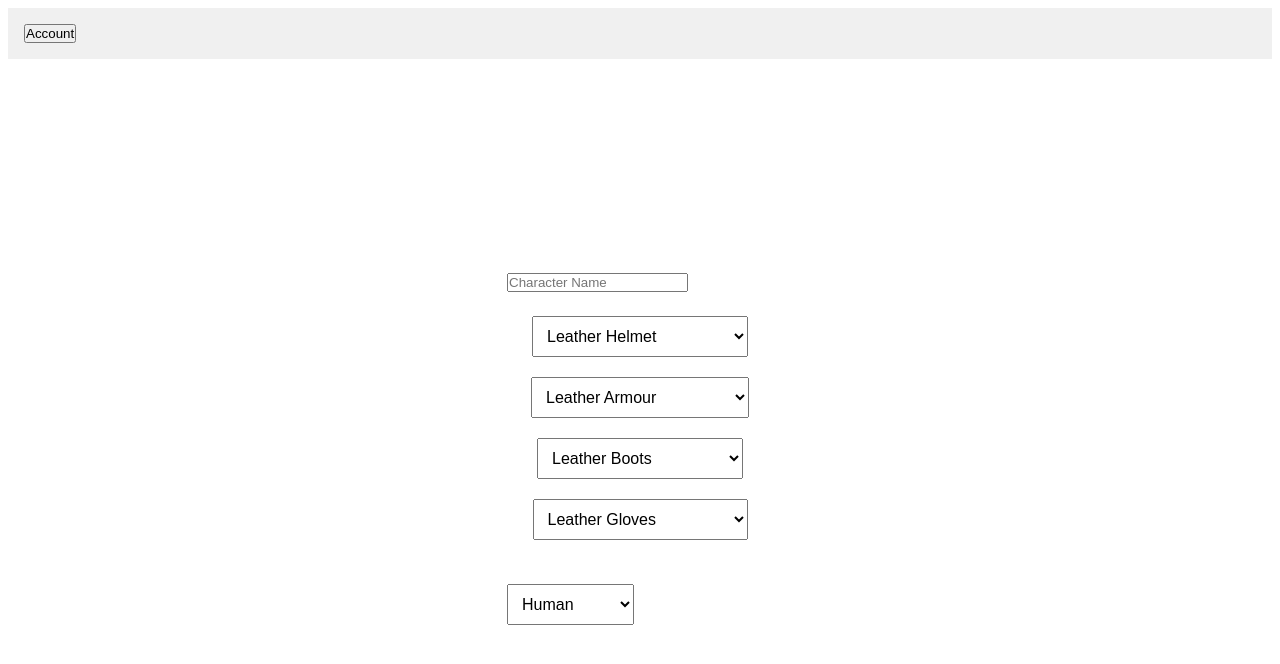
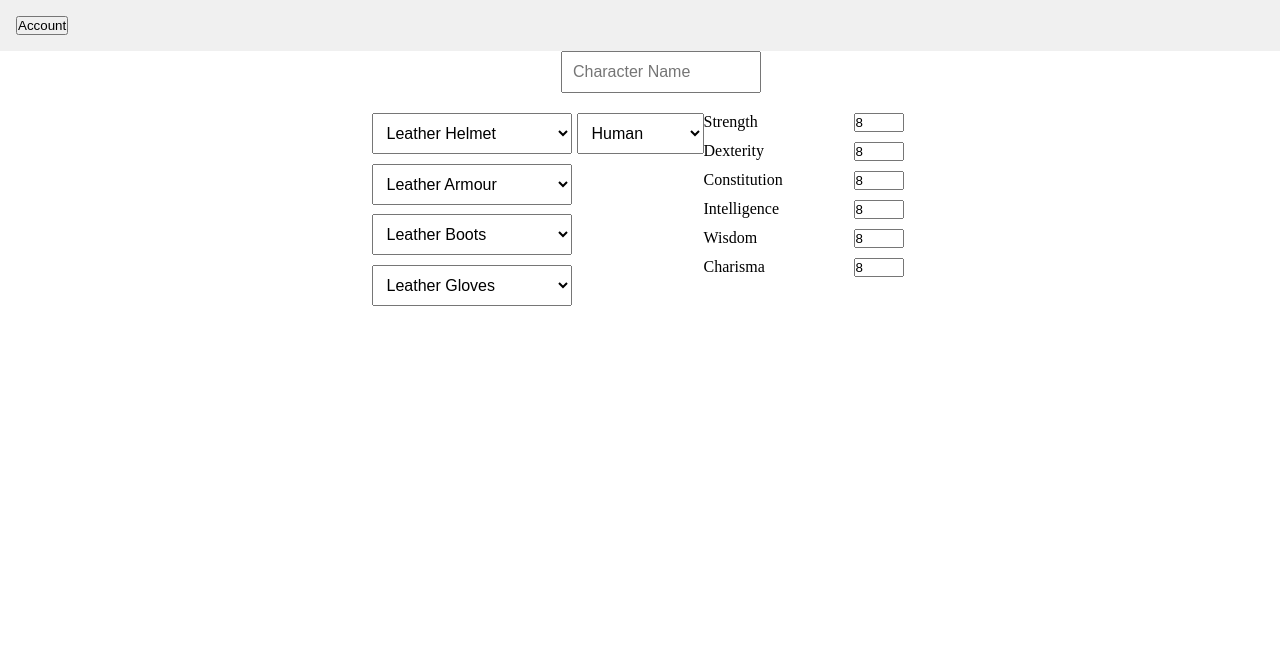
Before and after one commit to EaganOG/DandDApp, a SvelteKit app: page / in a window 1280 px wide. Shown: the top 664 px of the page. Built offline with nearby package versions, Linux system fonts and the light colour scheme.

Commit message:
Added styles

```diff
--- a/src/app.html
+++ b/src/app.html
@@ -10,3 +10,11 @@
 		<div style="display: contents">%sveltekit.body%</div>
 	</body>
 </html>
+
+<style>
+	*{
+		margin: 0;
+		padding: 0;
+		box-sizing: border-box;
+	}
+</style>
--- /dev/null
+++ b/src/lib/ArmourPicker.svelte
@@ -0,0 +1,44 @@
+<script>
+  import {chest, helmet, boots, gloves} from "../lib/gameItems.mjs";
+</script>
+
+<main>
+    <section id="ArmourPicker">
+        <select id="Helm">
+          {#each helmet as item}
+            <option value={item.ID}>{item.Name}</option>
+          {/each}
+        </select>
+        <select id="Chest">
+          {#each chest as item}
+            <option value={item.ID}>{item.Name}</option>
+          {/each}
+        </select>
+        <select id="Boots">
+          {#each boots as item}
+            <option value={item.ID}>{item.Name}</option>
+          {/each}
+        </select>
+        <select id="Hands">
+          {#each gloves as item}
+            <option value={item.ID}>{item.Name}</option>
+          {/each}
+        </select>
+    </section>
+</main>
+
+<style>
+    #ArmourPicker {
+        display: flex;
+        flex-direction: column;
+        align-items: center;
+        margin-right: 5%;
+    }
+
+    #ArmourPicker select {
+        padding: 10px;
+        font-size: 16px;
+        margin-bottom: 5%;
+        width: 200px;
+    }
+</style>
--- /dev/null
+++ b/src/lib/CharStats.svelte
@@ -0,0 +1,37 @@
+<script>
+    import {characterStatistics} from "../lib/characterstatistics.mjs";
+</script>
+
+<main>
+    <section id="CharStats">
+        {#each characterStatistics as stat}
+            <div>
+                <label>{stat.Name}</label>
+                <input type="number" min="8" max="15" bind:value={stat.Value} />
+            </div>
+        {/each}
+    </section>
+</main>
+
+<style>
+    #CharStats {
+        display: flex;
+        flex-direction: column;
+        align-items: center;
+    }
+
+    #CharStats div {
+        display: flex;
+        justify-content: space-between;
+        width: 200px;
+        margin-bottom: 10px;
+    }
+
+    #CharStats label {
+        width: 100px;
+    }
+
+    #CharStats input {
+        width: 50px;
+    }
+</style>
--- /dev/null
+++ b/src/lib/RacePicker.svelte
@@ -0,0 +1,27 @@
+<script>
+    import {races} from "../lib/playableRaces.mjs";
+</script>
+
+<main>
+    <section id="raceSelect">
+        <select>
+          {#each races as item}
+            <option>{item.name}</option>
+          {/each}
+        </select>
+    </section>
+</main>
+
+<style>
+    #raceSelect {
+        display: flex;
+        flex-direction: column;
+        align-items: center;
+    }
+
+    #raceSelect select {
+        padding: 10px;
+        font-size: 16px;
+        margin-bottom: 20px;
+    }
+</style>
--- /dev/null
+++ b/src/lib/characterstatistics.mjs
@@ -0,0 +1,38 @@
+export let characterStatistics = [
+    {
+        ID: 1,
+        Name: "Strength",
+        Value: 8,
+        Modifier: 0
+    },
+    {
+        ID: 2,
+        Name: "Dexterity",
+        Value: 8,
+        Modifier: 0
+    },
+    {
+        ID: 3,
+        Name: "Constitution",
+        Value: 8,
+        Modifier: 0
+    },
+    {
+        ID: 4,
+        Name: "Intelligence",
+        Value: 8,
+        Modifier: 0
+    },
+    {
+        ID: 5,
+        Name: "Wisdom",
+        Value: 8,
+        Modifier: 0
+    },
+    {
+        ID: 6,
+        Name: "Charisma",
+        Value: 8,
+        Modifier: 0
+    },
+];
--- a/src/routes/+page.svelte
+++ b/src/routes/+page.svelte
@@ -1,43 +1,19 @@
 <script>
+  import ArmourPicker from "$lib/ArmourPicker.svelte";
+  import CharStats from "$lib/CharStats.svelte";
+  import RacePicker from "$lib/RacePicker.svelte";
   import LoadPopUp from "../lib/LoadPopUp.svelte";
-  import {chest, helmet, boots, gloves} from "../lib/gameItems.mjs";
-  import {races} from "../lib/playableRaces.mjs";
 </script>
 
 <main>
   <section id="CharCreation">
     <input type="text" id="CharacterName" placeholder="Character Name" />
 
-    <section id="ArmourPicker">
-      <select id="Helm">
-        {#each helmet as item}
-          <option value={item.ID}>{item.Name}</option>
-        {/each}
-      </select>
-      <select id="Chest">
-        {#each chest as item}
-          <option value={item.ID}>{item.Name}</option>
-        {/each}
-      </select>
-      <select id="Boots">
-        {#each boots as item}
-          <option value={item.ID}>{item.Name}</option>
-        {/each}
-      </select>
-      <select id="Hands">
-        {#each gloves as item}
-          <option value={item.ID}>{item.Name}</option>
-        {/each}
-      </select>
-    </section>
-
-    <section id="raceSelect">
-      <select>
-        {#each races as item}
-          <option>{item.name}</option>
-        {/each}
-      </select>
-    </section>
+    <div id="CharPickers">
+      <ArmourPicker />
+      <RacePicker />
+      <CharStats />
+    </div>
   </section>
 
 </main>
@@ -57,8 +33,6 @@
     display: flex;
     align-items: center;
     justify-content: center;
-    height: 100vh;
-    font-family: Arial, sans-serif;
   }
 
   select {
@@ -96,6 +70,20 @@
     padding: 1.5rem;
   }
 
+  #CharacterName {
+    padding: 10px;
+    font-size: 16px;
+    margin-bottom: 20px;
+    width: 200px;
+    margin-left: 35%;
+  }
+
+  #CharPickers {
+    display: flex;
+    justify-content: space-around;
+    width: 100%;
+  }
+
   @keyframes fadeIn {
     0% {
       opacity: 0;
```
